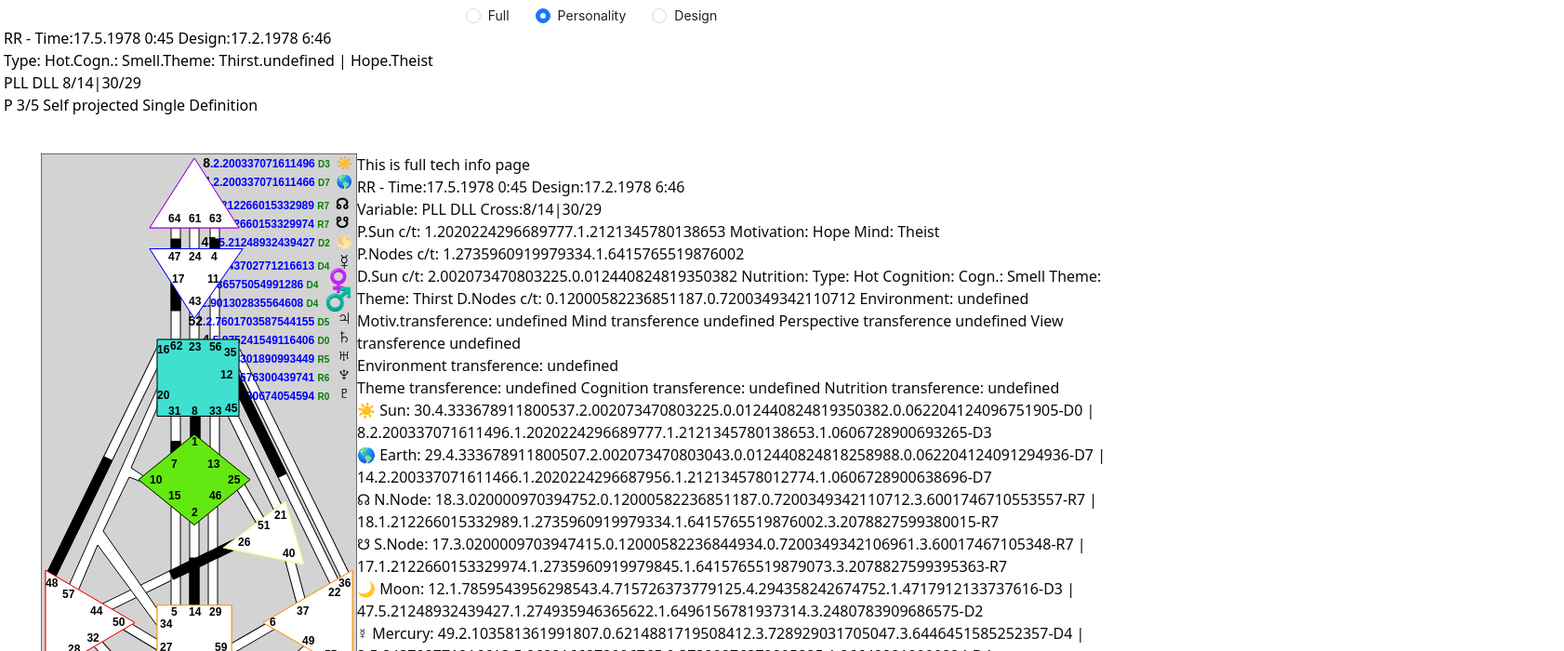
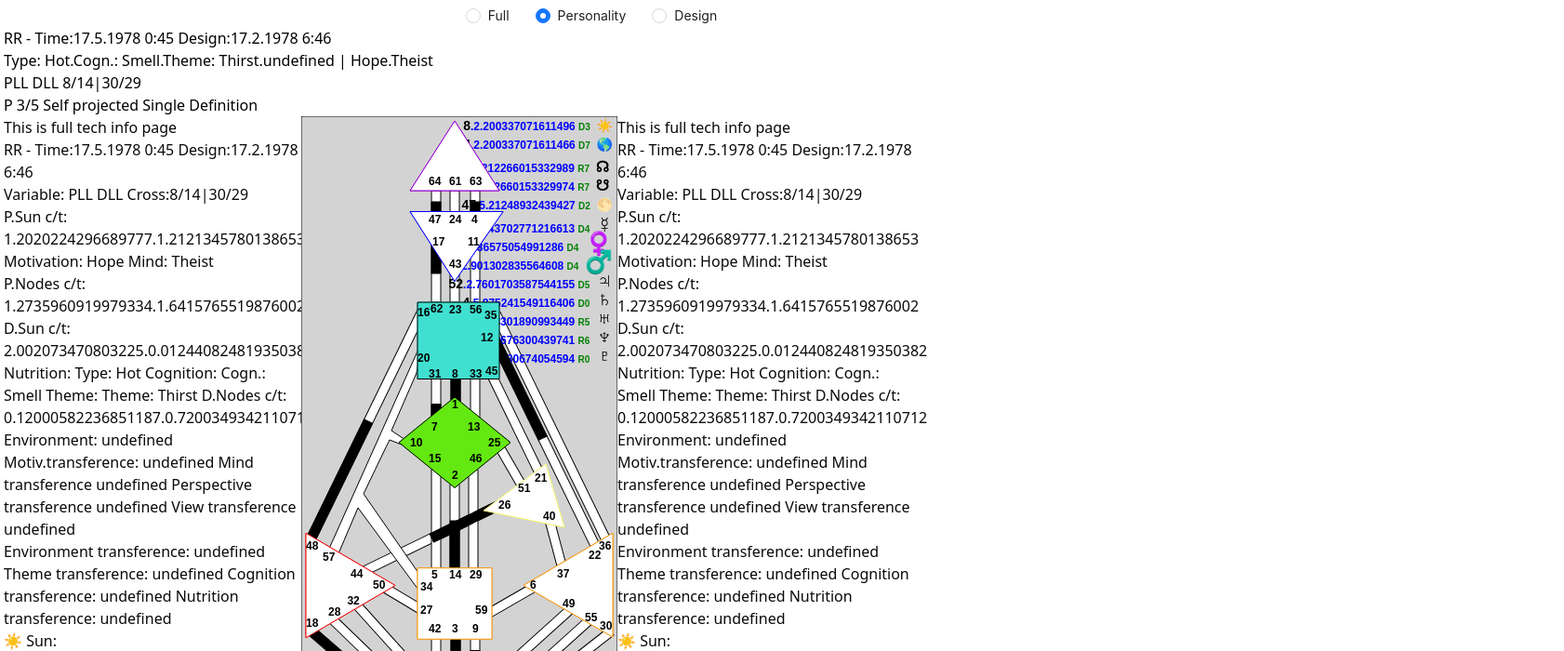
Before and after one commit to RulezKT/cd_react, a React (Vite) app: page / in a window 1280 px wide. Shown: the part 240-940 px from the top of the page at 93% size, 1682 px wide, since content can reach past the window. Built offline with nearby package versions, Linux system fonts and the light colour scheme; no server answers.

Commit message:
adapt design TODO:validation

```diff
--- a/src/App.tsx
+++ b/src/App.tsx
@@ -42,14 +42,25 @@ function App() {
           calc={calcType.calcType} />
       </div>
       <div className="flex  w-full flex-row justify-start items-start space-x-0 space-y-0">
-        <div className="w-full flex  flex-col md:flex-row  m-10">
-          <BodyGraph
-            data={cdInfo.cdInfo}
-            chart={typeOfChart.typeOfChart}
-            calc={calcType.calcType}
-          />
+        <div className="w-full flex  flex-col md:flex-row  ">
+          <div className="order-1 md:order-1 lg:order-2">
+            <BodyGraph
+              data={cdInfo.cdInfo}
+              chart={typeOfChart.typeOfChart}
+              calc={calcType.calcType}
+            />
+          </div>
 
-          <div className="TechInfo w-full">
+          <div className="TechInfo w-80 order-2 md:order-2 lg:order-3">
+            <FullTechInfo data={cdInfo.cdInfo} />
+
+          </div>
+
+          <div className="TechInfo w-80 invisible order-3 lg:visible lg:order-1">
+            <FullTechInfo data={cdInfo.cdInfo} />
+
+          </div>
+          <div className="TechInfo w-80 invisible order-4 2xl:visible lg:order-4">
             <FullTechInfo data={cdInfo.cdInfo} />
 
           </div>
```
